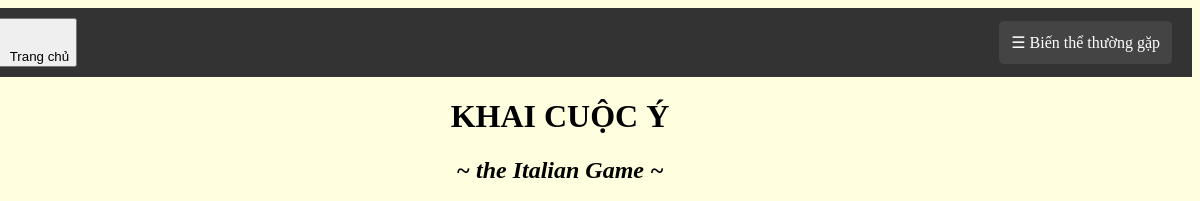
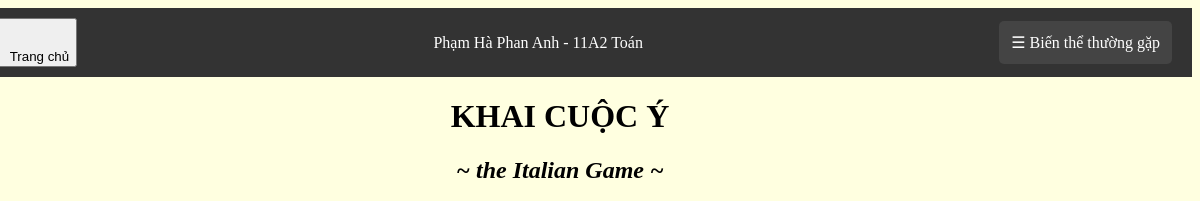
Before and after one commit to nar-1010/HK-Tin, a plain HTML site: page italy.html in a window 1280 px wide. Shown: the top 201 px of the page, 80-1280 px from the left. Drawn offline with Linux system fonts and the light colour scheme.

Commit message:
Update italy.html

```diff
--- a/italy.html
+++ b/italy.html
@@ -84,7 +84,11 @@
             	margin-left: 250px;  /* Lề trái */
             	margin-right: 250px; /* Lề phải */
         }
-
+	.name
+	{
+		color: white;
+		size:h2;
+	}
 	</style>
 </head>
 <body>
@@ -93,7 +97,7 @@
            <button onclick="history.go(-1)">
             <img src="3img.png" alt="Logo"> Trang chủ</button>
         </div>
-
+	<center><div class="name">Phạm Hà Phan Anh - 11A2 Toán</div></center>
         <div class="dropdown">
             <div class="dropdown-icon">☰ Biến thể thường gặp</div> <!-- Biểu tượng (có thể thay bằng icon khác) -->
 
```
